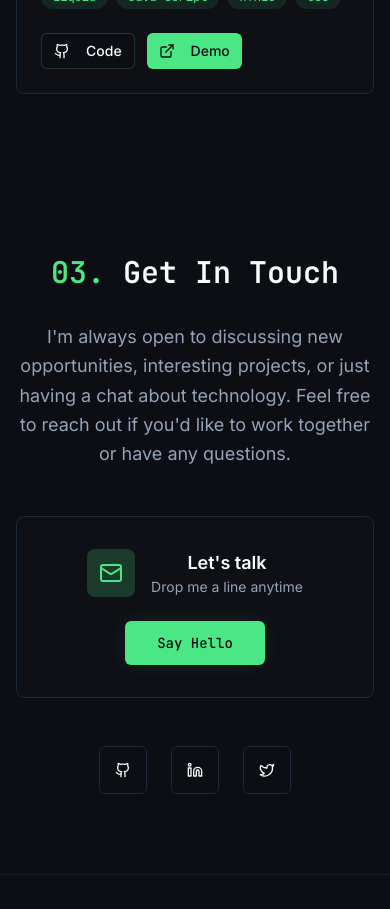
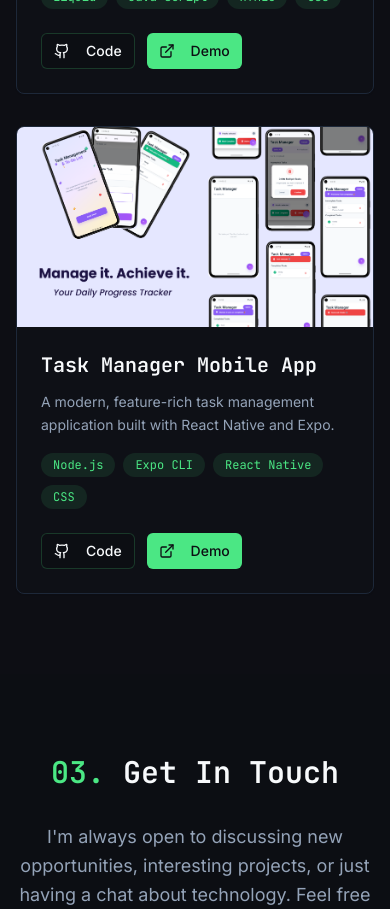
Before and after one commit to Hassannzidan/hassan-portfolio, a React (Vite) app: page / in a window 390 px wide. Shown: the part 5900-6809 px from the top of the page. Built offline with nearby package versions, Linux system fonts and the light colour scheme.

Commit message:
feat: add new project Mobile app

```diff
--- a/src/components/Projects.tsx
+++ b/src/components/Projects.tsx
@@ -43,6 +43,16 @@ const Projects = () => {
       image: "/assets/images/shopify.png",
       github: "https://github.com/Hassannzidan/Hassan-Mohamed",
       demo: "NO DEMO FOR THIS RE",
+    },
+    {
+      id: 5,
+      title: "Task Manager Mobile App",
+      description:
+        "A modern, feature-rich task management application built with React Native and Expo.",
+      tech: ["Node.js", "Expo CLI", "React Native", "CSS"],
+      image: "/assets/images/application-preview.png",
+      github: "https://github.com/Hassannzidan/Task-Manager",
+      demo: "https://www.figma.com/proto/MrOoIbkPFLE5lnRZwSGmlp/Task-Manager-Mobile-Application?node-id=1-3&t=EsQTE8HMng0S2jAR-1&utm_source=chatgpt.com",
     },
   ];
 
```
Also changed, not shown: public/assets/images/application-preview.png (added).
